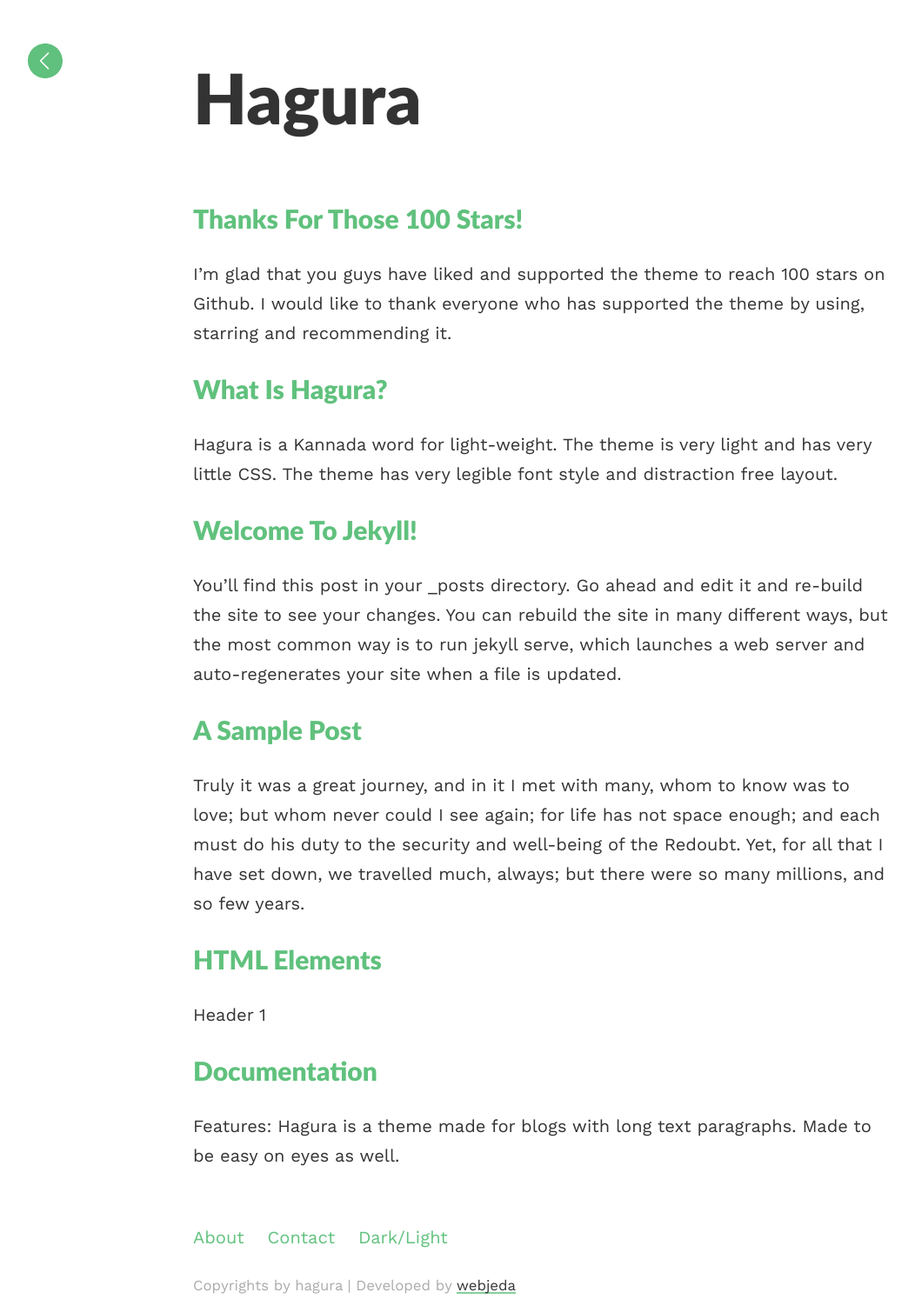
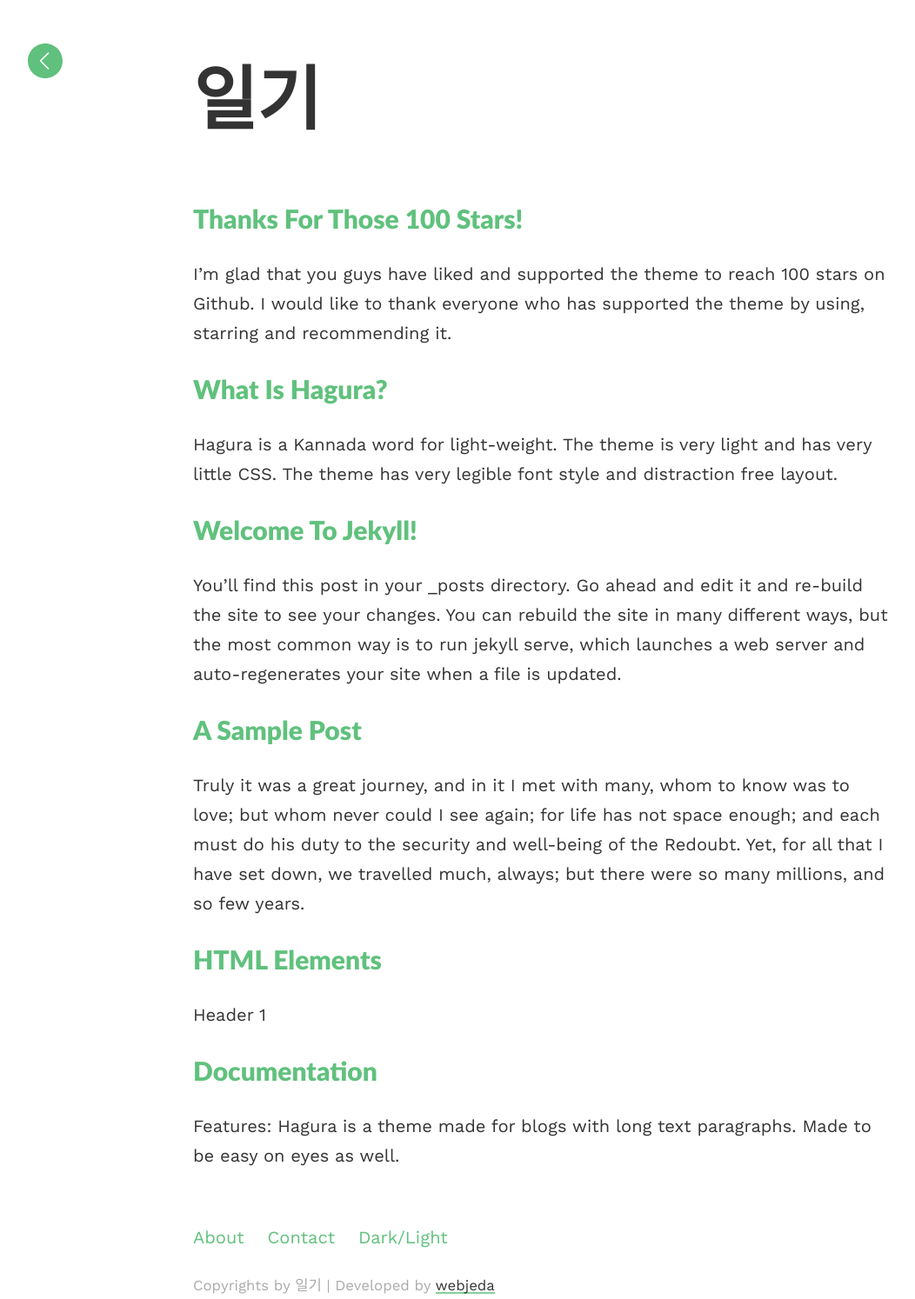
Before and after one commit to sharu725/hagura, a Jekyll site: the page built from index.html, in a window 1280 px wide. Shown: the whole page at 87% size, without its empty margins (18-1070 px from the left). Built offline with Jekyll 4.4.1, drawn with Linux system fonts in a browser that asks for light colours.

Commit message:
Update _config.yml

```diff
--- a/_config.yml
+++ b/_config.yml
@@ -1,6 +1,6 @@
 ### your site title here
 
-title:
+title: 일기
 baseurl:
 email: your@email.com
 
```
